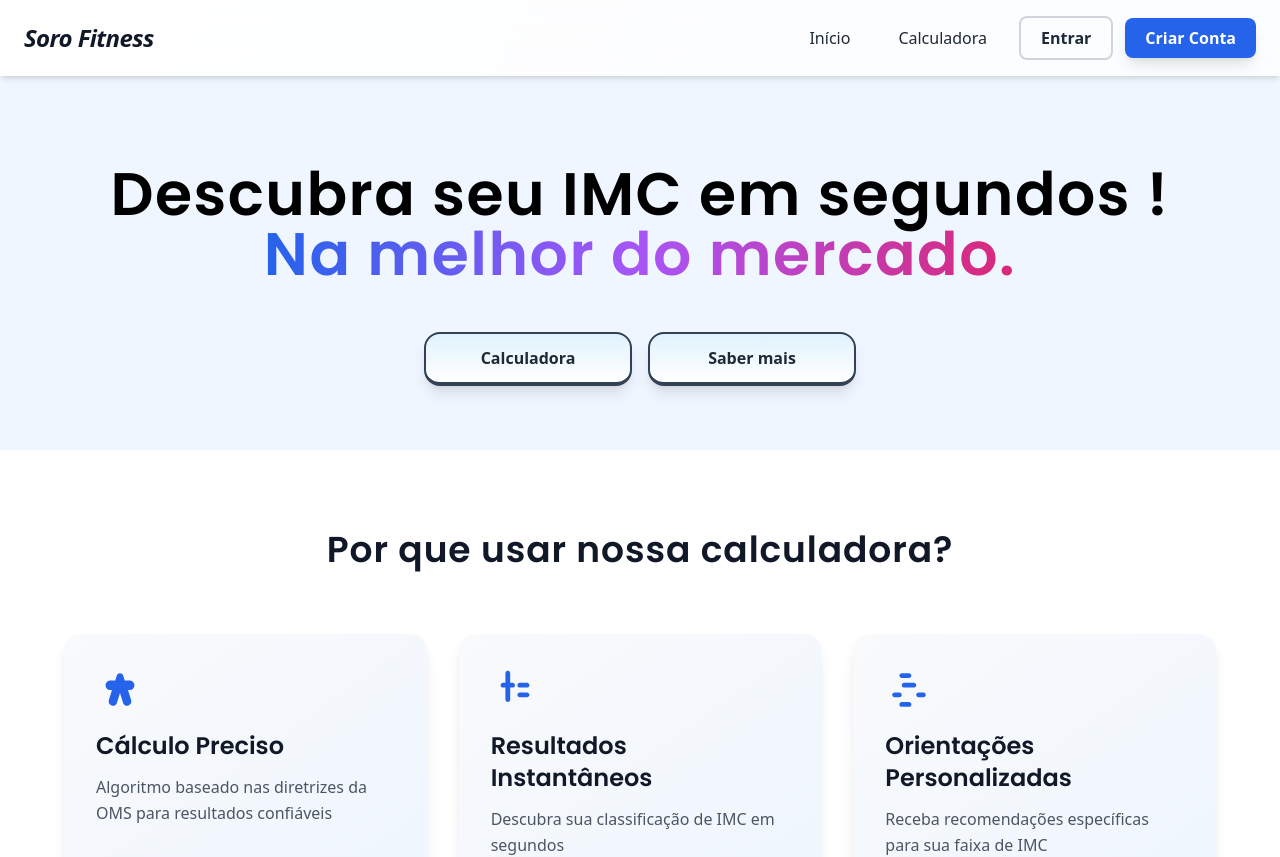
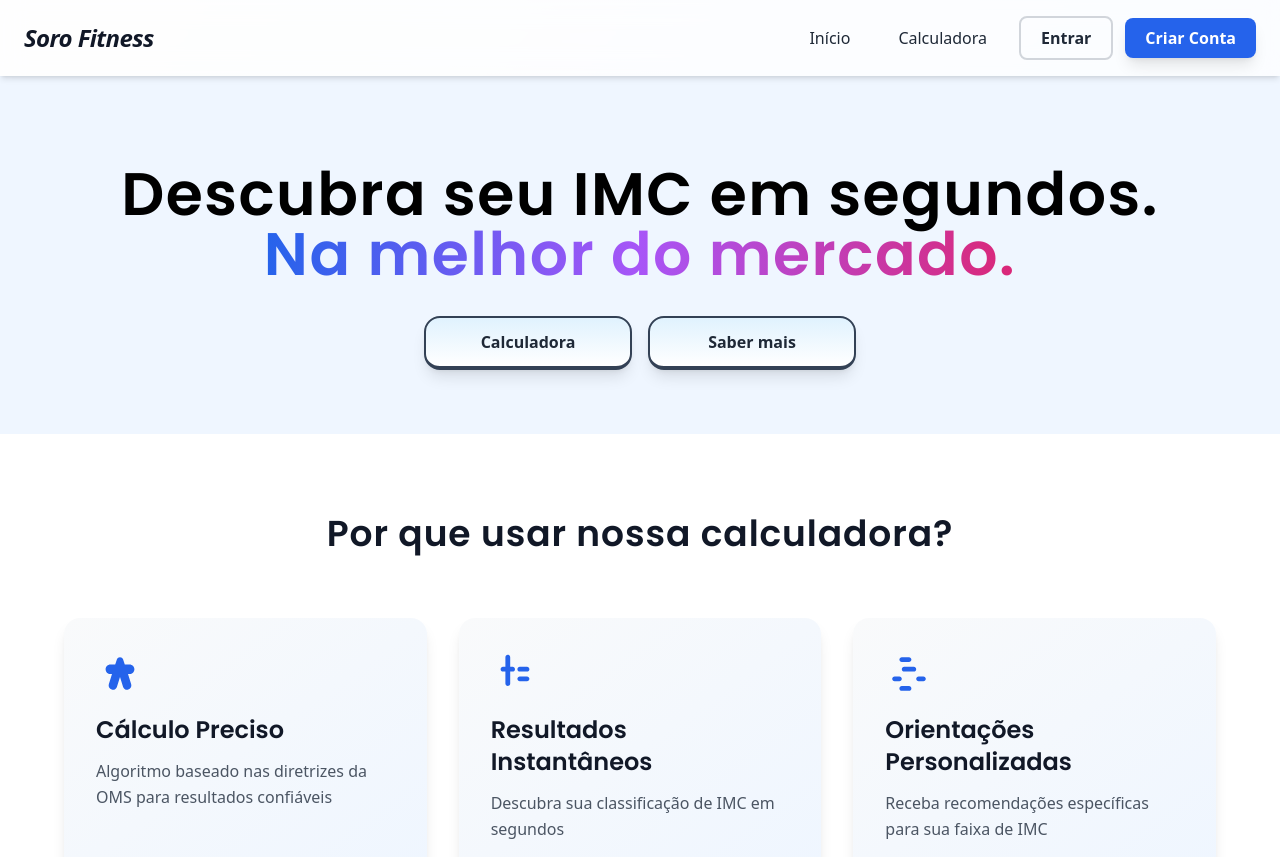
Before and after one commit to gustahxn/CalcImc, a React (Vite) app in the folder calcImc/: page / in a window 1280 px wide. Shown: the top 857 px of the page. Built offline with nearby package versions, Linux system fonts and the light colour scheme; no server answers.

Commit message:
update: teste de margin no h1

```diff
--- a/calcImc/src/components/Home.jsx
+++ b/calcImc/src/components/Home.jsx
@@ -80,15 +80,14 @@ const Home = () => {
             <div className="inline-block">
               <h1 className="heading-font leading-relaxed text-5xl md:text-6xl font-semibold leading-8 tracking-wide text-black">
                 Descubra seu IMC em{' '}
-                  segundos
-                !
+                  segundos.
                 <br />
-                <span className="font-semibold bg-gradient-to-r from-blue-600 via-purple-500 to-pink-600 bg-clip-text text-transparent">
+                <span className="pt-2 mt-2 font-semibold bg-gradient-to-r from-blue-600 via-purple-500 to-pink-600 bg-clip-text text-transparent">
                   Na melhor do mercado.
                 </span>
               </h1>
             </div>
-            <div className="flex flex-col pt-6 sm:flex-row gap-4 justify-center items-center mt-4">
+            <div className="flex flex-col pt-2 sm:flex-row gap-4 justify-center items-center mt-4">
               <Link
                 to="/calculator"
                 className="hover:border-b-2 border-2 border-b-4 border-slate-700 bg-gradient-to-t from-white to-sky-100 px-10 py-3 rounded-2xl font-bold shadow-lg w-52 text-center"
```
